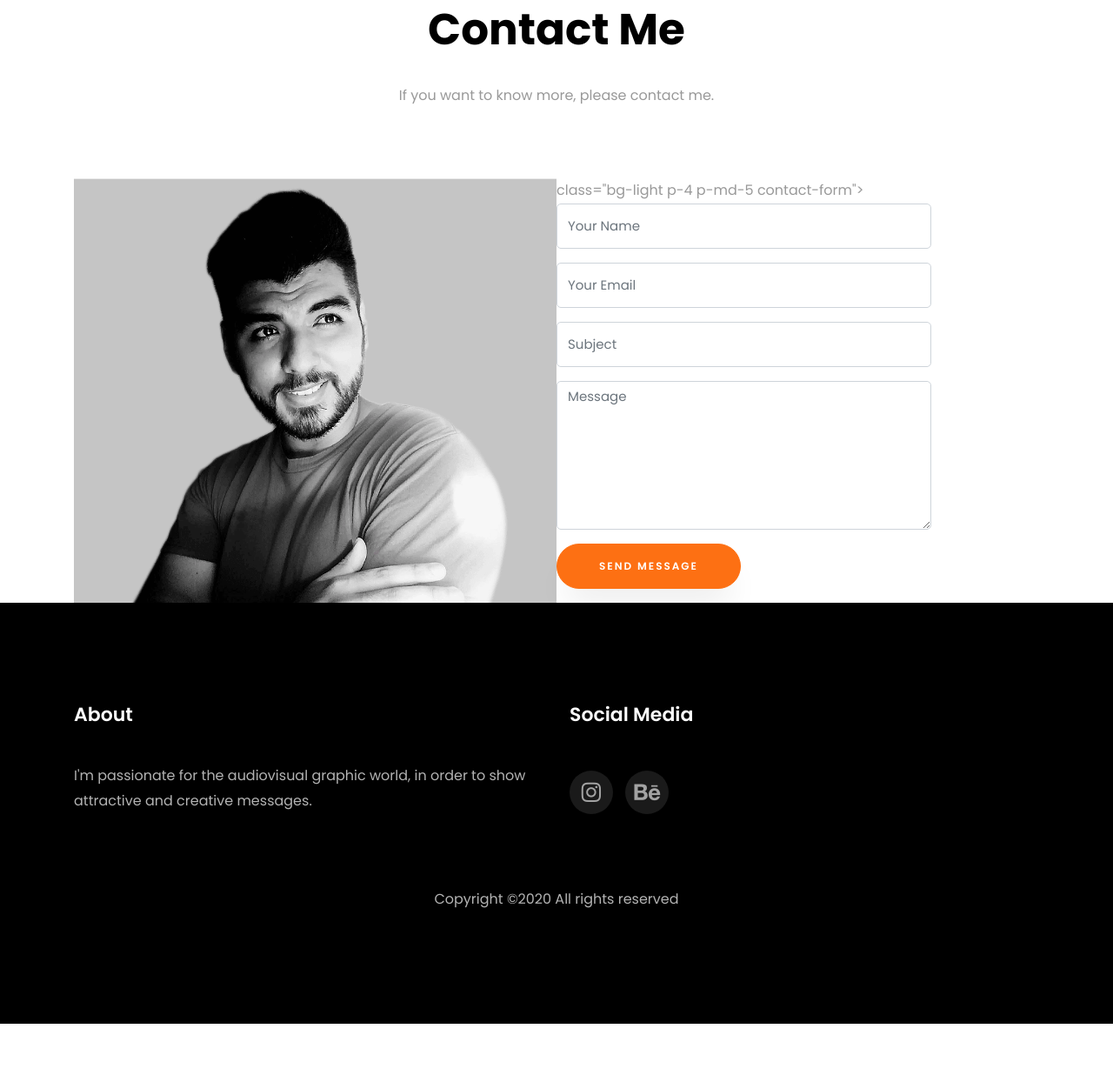
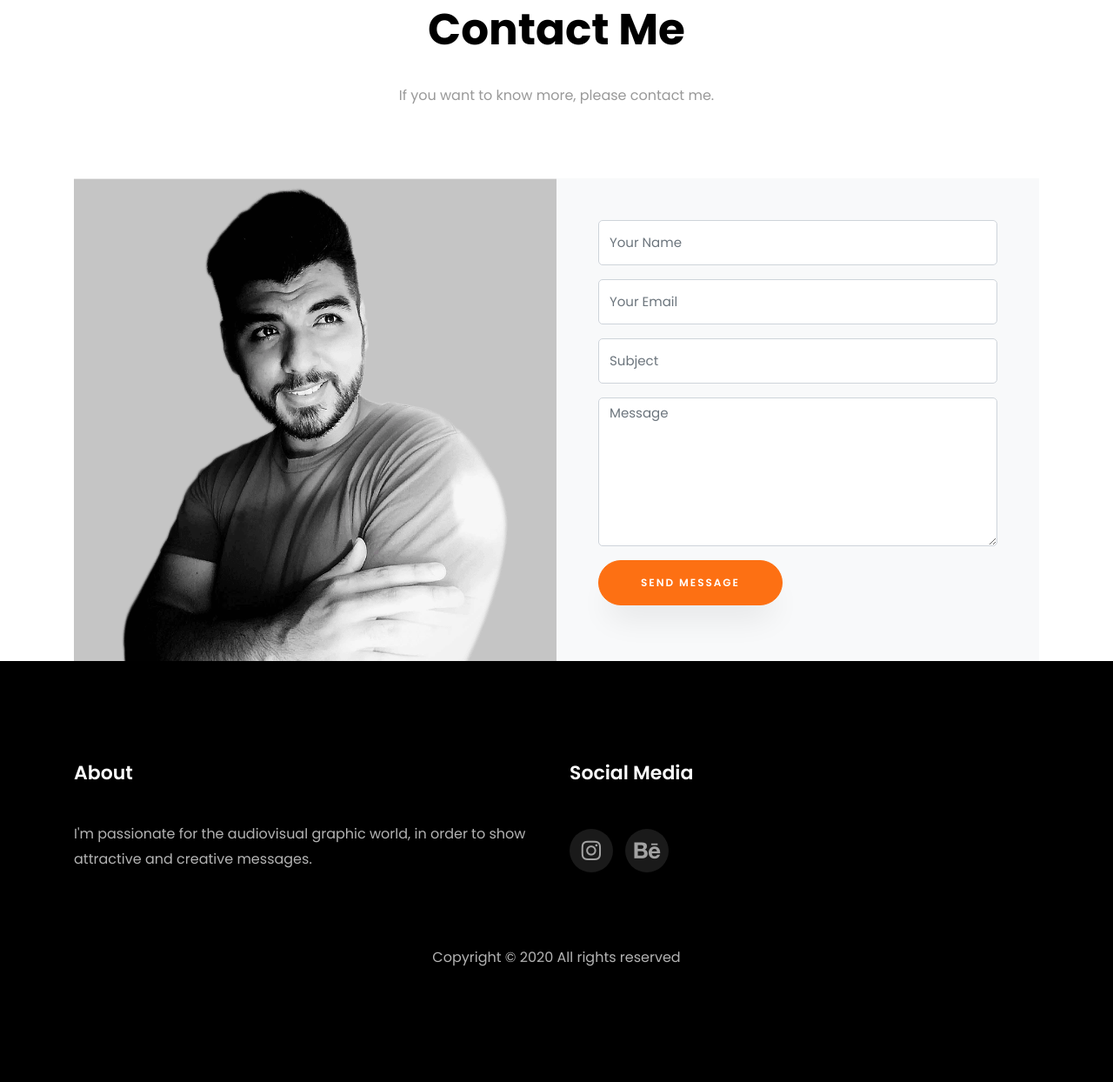
Before and after one commit to diegomonge21/sitio, a PHP site: page / in a window 1280 px wide. Shown: the part 2811-4055 px from the top of the page at 87% size. Before the commit the page ends 3988 px from the top, so only its background shows below. Run offline with PHP 8.4, Linux system fonts and the light colour scheme; some web fonts are replaced.

Commit message:
Update index.php

```diff
--- a/index.php
+++ b/index.php
@@ -233,7 +233,7 @@
 
         <div class="row no-gutters block-9">
           <div class="col-md-6 order-md-last d-flex">
-            <form action="https://formsubmit.co/mongesdesign@gmail.com"method="POST"> class="bg-light p-4 p-md-5 contact-form">
+            <form action="https://formsubmit.co/mongesdesign@gmail.com"method="POST" class="bg-light p-4 p-md-5 contact-form">
               <div class="form-group">
                 <input type="text" class="form-control" placeholder="Your Name">
               </div>
@@ -286,7 +286,7 @@
           <div class="col-md-12 text-center">
 
             <p><!-- Link back to Colorlib can't be removed. Template is licensed under CC BY 3.0. -->
-  Copyright &copy;<script>document.write(new Date().getFullYear());</script> All rights reserved
+  Copyright &copy; <script>document.write(new Date().getFullYear());</script> All rights reserved
   <!-- Link back to Colorlib can't be removed. Template is licensed under CC BY 3.0. --></p>
           </div>
         </div>
```
